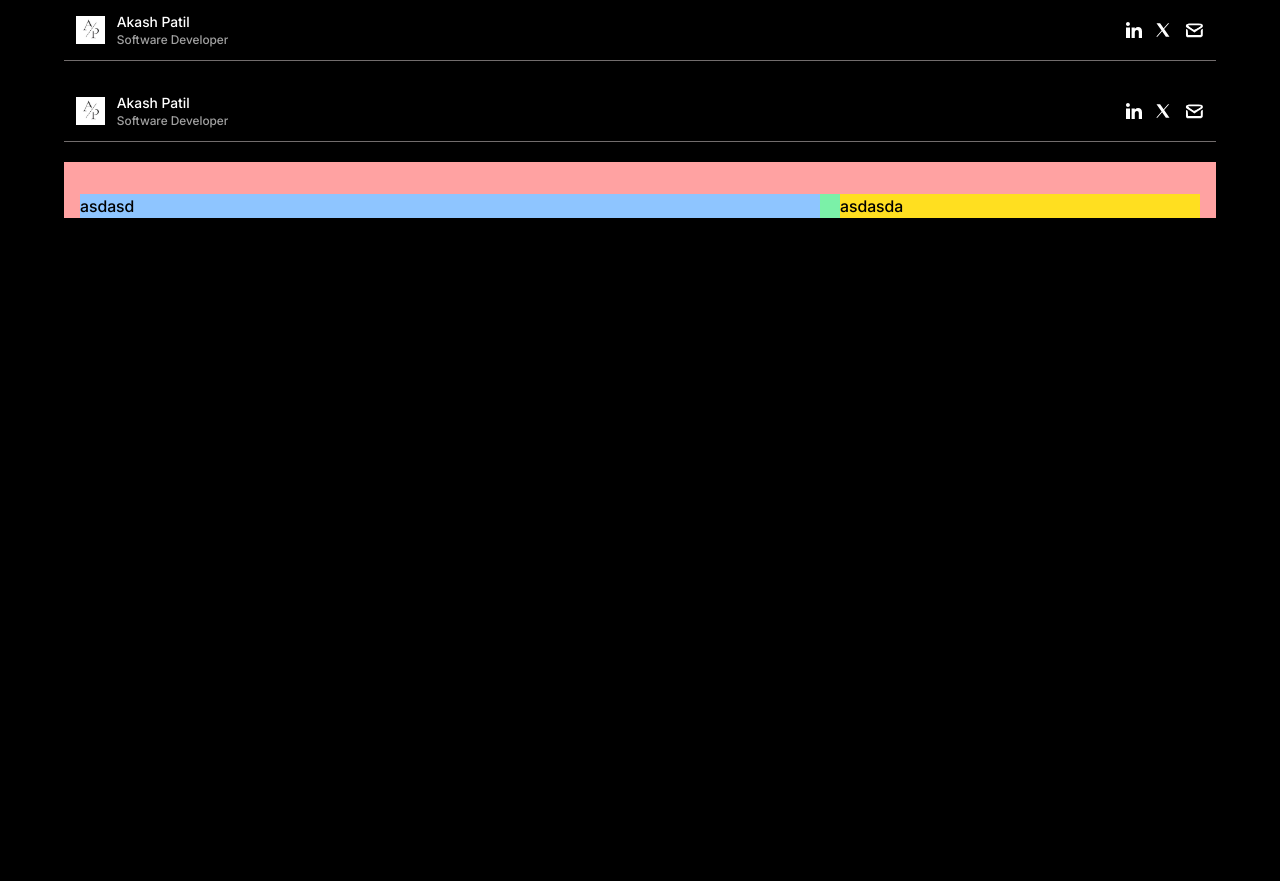
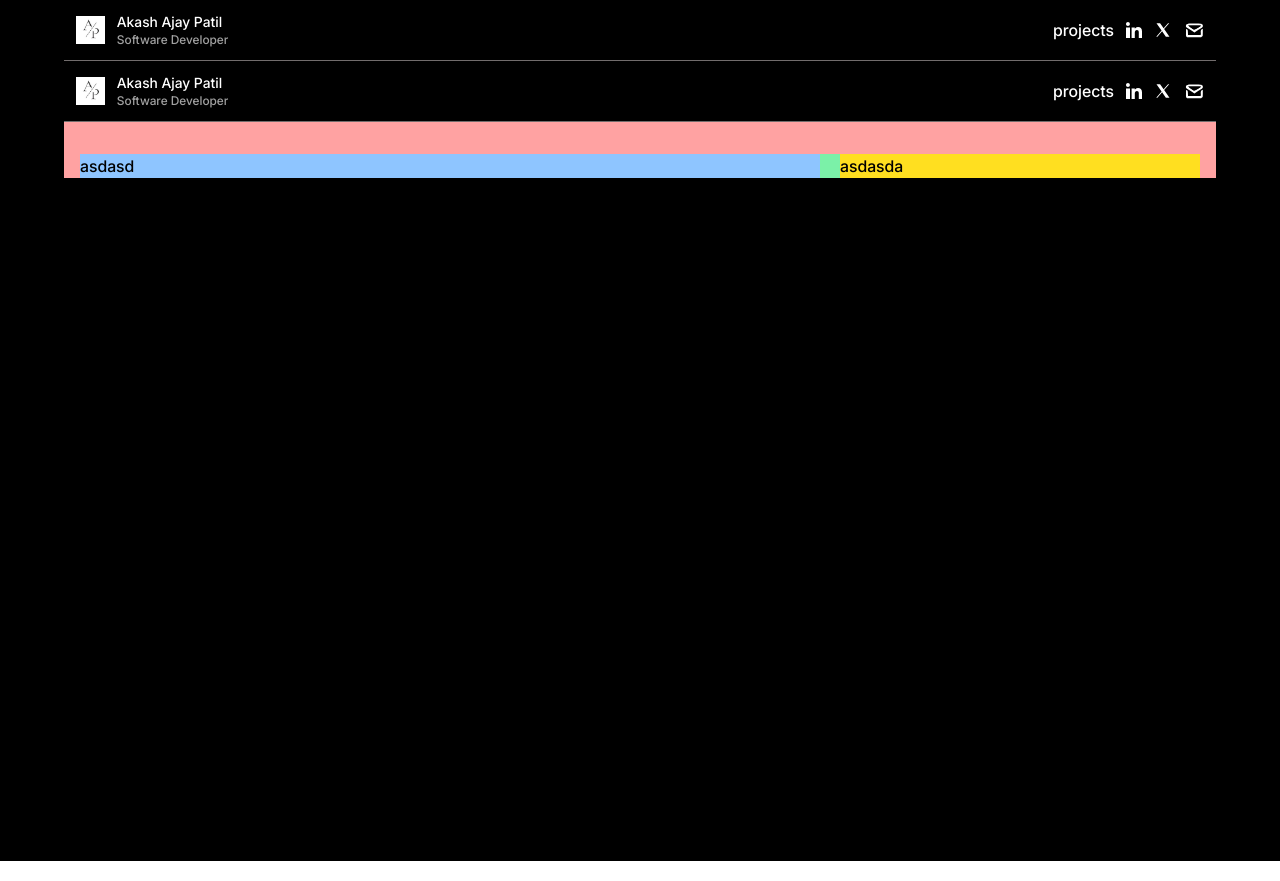
Before and after one commit to Akash2Patil/portfolio, a React (Vite) app: page / in a window 1280 px wide. Built offline with nearby package versions, Linux system fonts and the light colour scheme.

Commit message:
css updated

```diff
--- a/src/component/Navbar.jsx
+++ b/src/component/Navbar.jsx
@@ -3,24 +3,28 @@ import   mailicon from '../assets/img/mail.svg'
 import   linicon from '../assets/img/linkedin.svg'
 import   Xicon from '../assets/img/x.svg'
 import   logo from '../assets/img/logo.jpg'
+import { Link } from 'react-router-dom'
 
 const Navbar = () => {
   return (
     <>
-      <div className='flex justify-between border-[#c8c0c091] border-b p-3 mb-5'>
+      <div className='flex justify-between border-[#c8c0c091] border-b p-3'>
         <div className="navr flex justify-center items-center gap-3">
           <div className="logo">
+          <Link to='/'>
             <img className='w-[1.8rem] h-[1.8rem]' src={logo} alt="" />
+          </Link>
           </div>
           <div className="navtext">
-            <h1 className='text-white text-sm'>Akash Patil</h1>
+            <h1 className='text-white text-sm'>Akash Ajay Patil</h1>
             <h3 className='text-neutral-400 text-xs'>Software Developer</h3>
           </div>
         </div>
         <div className="navl flex justify-center items-center gap-3">
-          <img className='w-[16px] h-[16px]' src={linicon} alt="" />
-          <img className='w-[18px] h-[18px]' src={Xicon} alt="" />
-          <img className='w-[20px] h-[20px]' src={mailicon} alt="" />
+          <Link className='text-white' to='/projects'>projects</Link>
+          <a href='https://www.linkedin.com/in/akashpatil0139/' target='_blank'><img className='w-[16px] h-[16px]' src={linicon} alt="" /></a>
+          <a href='https://x.com/AkashPatil45317' target='_blank'><img className='w-[18px] h-[18px]' src={Xicon} alt="" /></a>
+          <a href='mailto:akash.patil.dev13@gmail.com'><img className='w-[20px] h-[20px]' src={mailicon} alt="" /></a>
 
         </div>
       </div>
```
